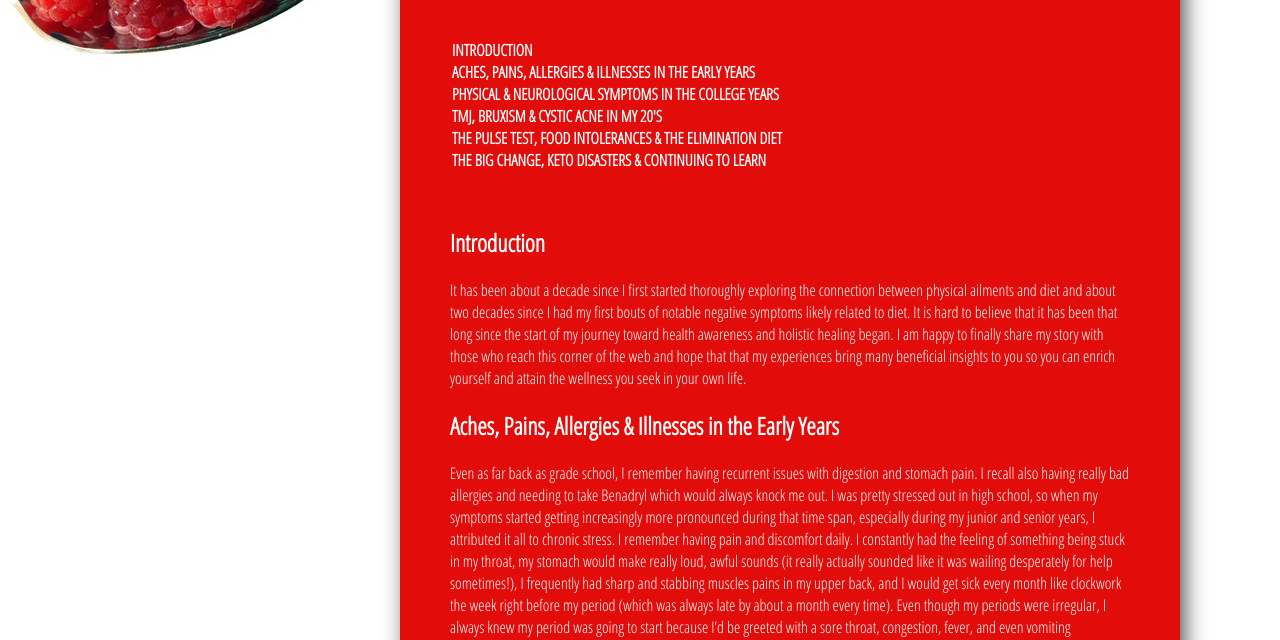
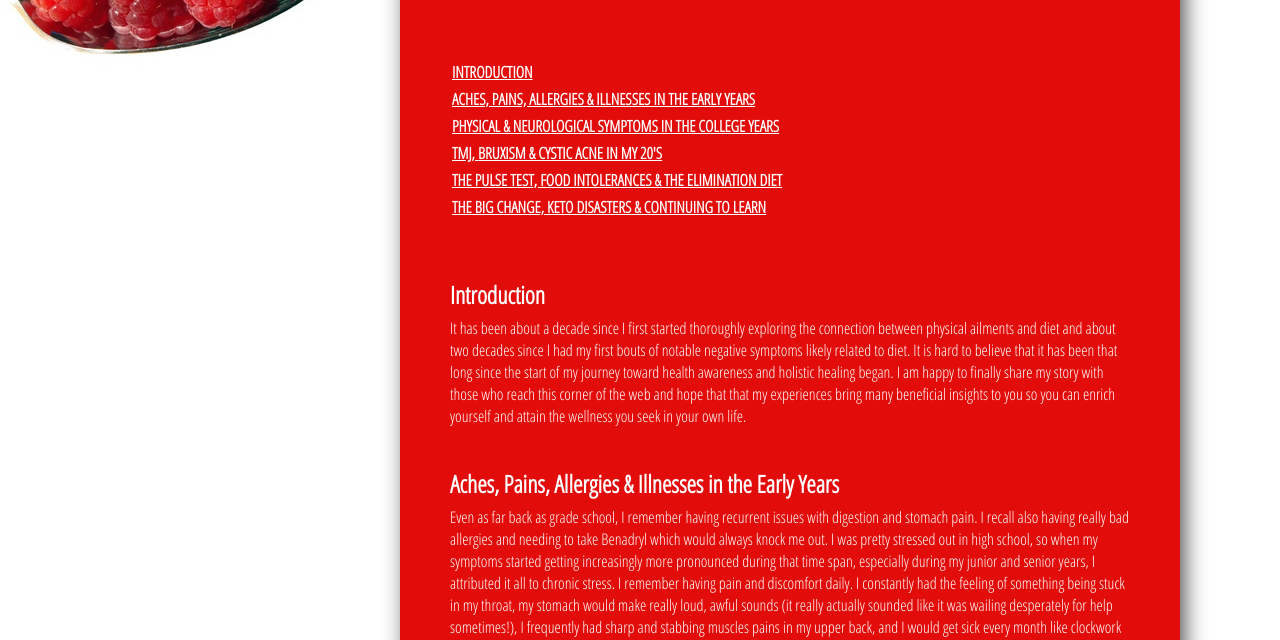
Before and after one commit to vivianmaxine/html-me-something, a plain HTML site: page index.html in a window 1280 px wide. Shown: the part 156-796 px from the top of the page. Drawn offline with Linux system fonts and the light colour scheme; a web font is replaced by a local one.

Commit message:
Changed links in nav section so underline a:link and non underline hover

```diff
--- a/style.css
+++ b/style.css
@@ -11,7 +11,6 @@ body {
 
 a:link, a:visited {
     color: #fff;
-    text-decoration: none;
     font-weight: 800;
     text-transform: uppercase;
     margin: -38px;
@@ -25,6 +24,7 @@ a:active {
 a:hover {
     background: #e57875;
     color: #fff;
+    text-decoration: none;
 }
 
 img {
@@ -42,7 +42,8 @@ main {
 
 
 nav {
-    padding-bottom: 20px;
+    padding-top: 1px;
+    padding-bottom: 5px;
 }
 
 ul {
@@ -53,6 +54,7 @@ ul {
 nav li {
     list-style-type: none;
     display: block;
+    padding: 5px 0 0 0;
 }
 
 
@@ -72,6 +74,8 @@ h1 {
 h2 {
     #color: #fff;
     font-weight: 800;
+    padding-top: 20px;
+    margin-bottom: -10px;
 }
 
 .caption {
```
